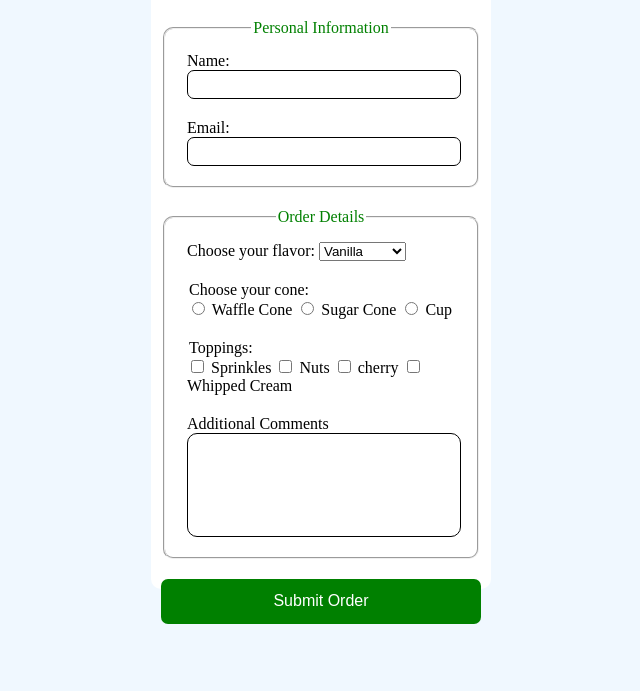
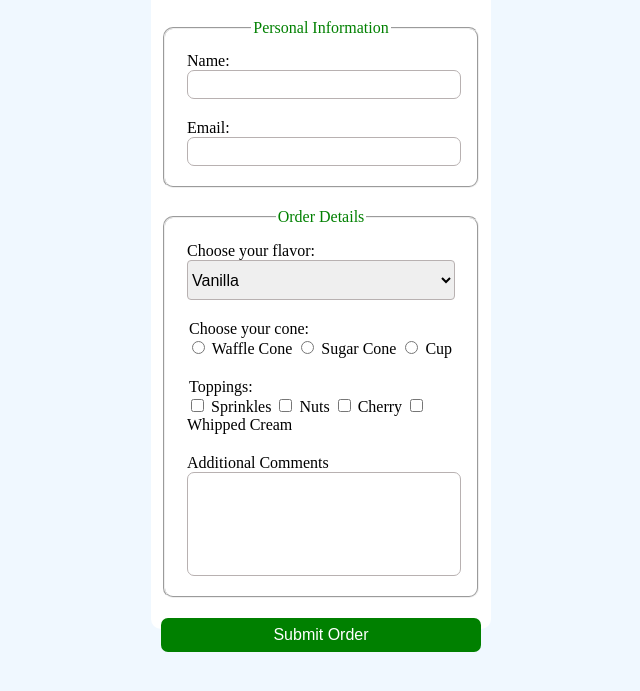
Before and after one commit to AngieBrown1/ice-cream, a plain HTML site: page index.html in a window 1280 px wide. Shown: the part 79-770 px from the top of the page, without its empty margins (327-967 px from the left). Drawn offline with Linux system fonts and the light colour scheme.

Commit message:
Fixed typo so Cherry is correct. Finished css.

```diff
--- a/index.html
+++ b/index.html
@@ -56,7 +56,7 @@
         <label for="nuts">Nuts</label>
 
         <input type="checkbox" id="cherry" name="topping" value="cherry">
-        <label for="cherry">cherry</label>
+        <label for="cherry">Cherry</label>
 
         <input type="checkbox" id="cream" name="topping" value="whipped-cream">
         <label for="cream">Whipped Cream</label>
--- a/style.css
+++ b/style.css
@@ -11,12 +11,11 @@ body{
 
 h1{
     text-align: center;
-
 }
 
 form{
     background-color: white;
-    height: 80%;
+    height: 85%;
     width: 25%;
     border-radius: 10px;
     padding: 10px;
@@ -43,7 +42,24 @@ fieldset{
     width: 100%;
     height: 25px;
     border-radius: 7px;
-    border: 1px solid black;
+    border: 1px solid rgb(184, 177, 177);
+}
+
+#flavors{
+    display: block;
+    width: 100%;
+    height: 40px;
+    font-size: medium;
+    border-radius: 4px;
+    border: 1px solid rgb(184, 177, 177);
+}
+
+#comments{
+    display: block;
+    width: 100%;
+    height: 100%;
+    border-radius: 4px;
+    border: 1px solid rgb(184, 177, 177);
 }
 
 #labelc{
@@ -54,8 +70,9 @@ fieldset{
     display: block;
     width: 100%;
     height: 100px;
-    border: 1px solid black;
-    border-radius: 10px;
+    border-radius: 7px;
+    border: 1px solid rgb(184, 177, 177);
+
 
 }
 
@@ -68,6 +85,6 @@ button{
     border: none;
     border-radius: 7px;
     width: 100%;
-    height: 7%;
+    height: 5%;
     margin: auto;
 }
```
